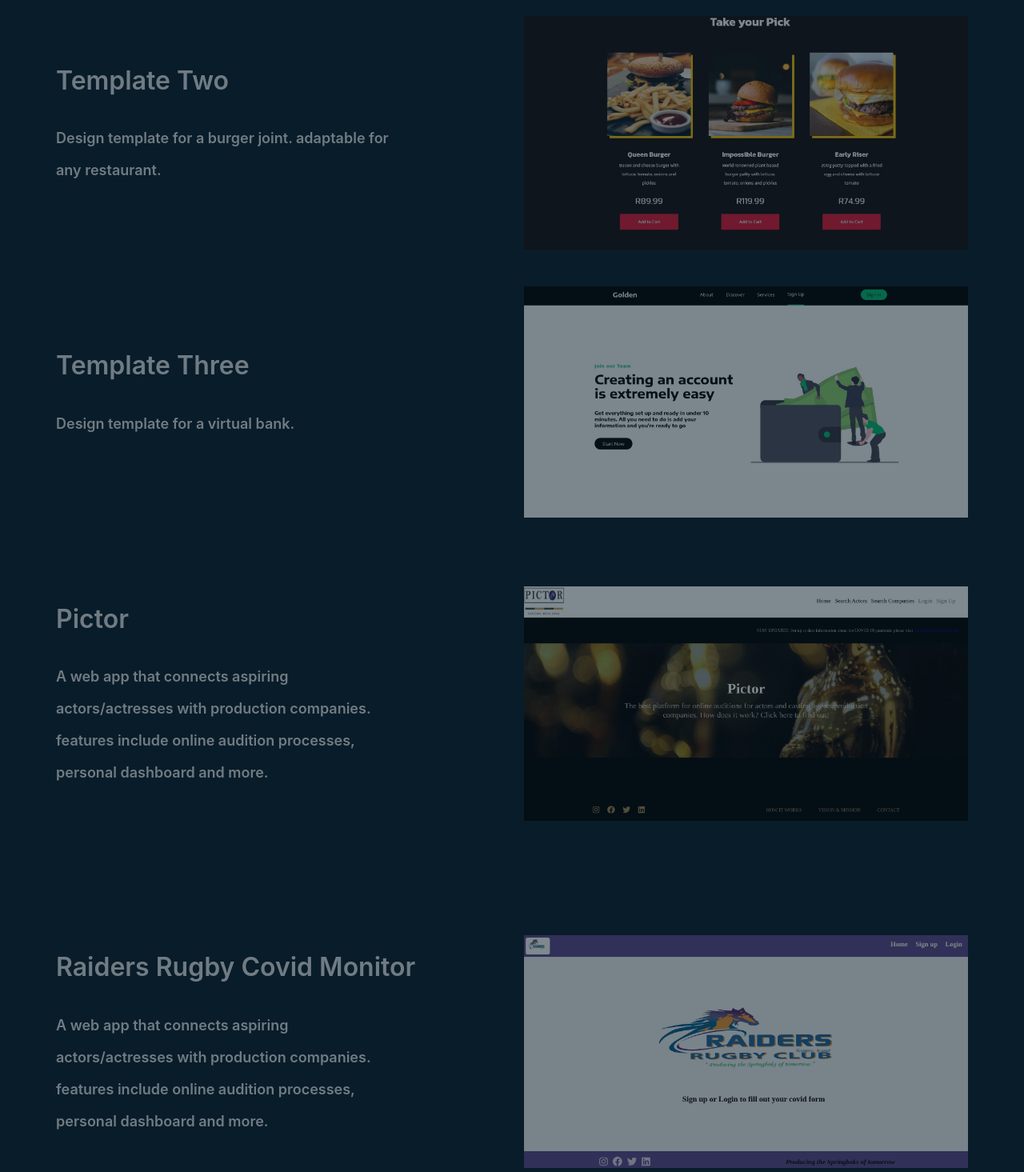
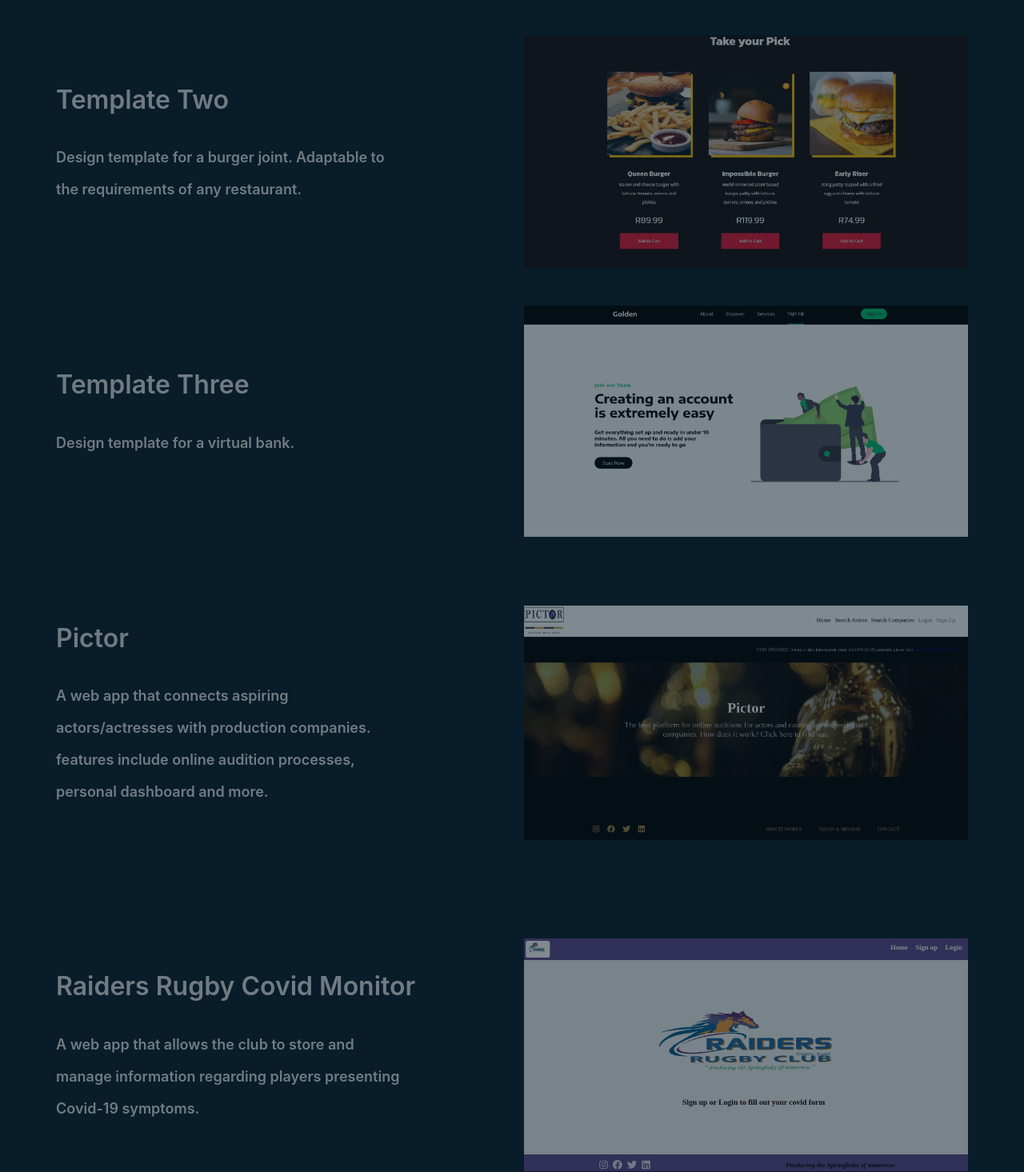
Before and after one commit to NicholasJardine/portfolio-2021, a React (Create React App) app: page / in a window 1280 px wide. Shown: the part 1335-2800 px from the top of the page at 80% size. Built offline with nearby package versions, Linux system fonts and the light colour scheme.

Commit message:
sidebar and more

```diff
--- a/src/components/HeroSection/HeroElements.js
+++ b/src/components/HeroSection/HeroElements.js
@@ -9,7 +9,7 @@ export const HeroContainer = styled.div`
     display:flex;
     justify-content: center;
     padding: 0 3px;
-    height:800px;
+    height:824px;
     position:relative;
     z-index: 1;
 
--- a/src/components/InfoSection/InfoSectionElements.js
+++ b/src/components/InfoSection/InfoSectionElements.js
@@ -98,11 +98,12 @@ export const Heading = styled.h1`
     };
     @media screen and (max-width:480px) {
     font-size:32px;
+    margin-top:-80px;
+
     }
     opacity:0.7;
     @media screen and (max-width:480px) {
         font-size:28px;
-        margin-top:24px;
         margin-bottom:40px;
         }
 `
--- a/src/components/InfoSection/data.js
+++ b/src/components/InfoSection/data.js
@@ -8,9 +8,9 @@ export const homeObjOne = {
     headline: 'Projects',
     description0: 'Design template for the real estate industry.',
     description: 'A web app that connects aspiring actors/actresses with production companies. features include online audition processes, personal dashboard and more. ',
-    description1: 'A webapp that allows the club to store and manage information regarding players presenting Covid-19 symptoms.',
+    description1: 'A web app that allows the club to store and manage information regarding players presenting Covid-19 symptoms.',
     description2: 'Design template for the real estate industry.',
-    description3: 'Design template for a burger joint. adaptable for any restaurant.',
+    description3: 'Design template for a burger joint. Adaptable to the requirements of any restaurant.',
     description4: 'Design template for a virtual bank.',
     buttonLabel: 'View Concept',
     imgStart: false,
--- a/src/components/InfoSection/index.js
+++ b/src/components/InfoSection/index.js
@@ -125,7 +125,7 @@ const InfoSection = ({lightBg, img, img2, id, imgStart, description,description0
 <TextWrapper>
     {/* <TopLine lightText={lightText}>{topLine}</TopLine> */}
     <Heading2 lightText={lightText}>{projectTitle5}</Heading2>
-    <Subtitle darkText={darkText}>{description}</Subtitle>
+    <Subtitle darkText={darkText}>{description1}</Subtitle>
 </TextWrapper>
 
 </Column1>
--- a/src/components/Sidebar/index.js
+++ b/src/components/Sidebar/index.js
@@ -12,23 +12,18 @@ const Sidebar = ({isOpen, toggle}) => {
 
                 <SidebarMenu>
                     <SidebarLink to="about" onClick={toggle}>
-                        About
+                        Work
                     </SidebarLink>
                     <SidebarLink to="discover" onClick={toggle}>
-                        Discover
+                        Contact
                     </SidebarLink>
 
                     <SidebarLink to="services" onClick={toggle}>
                         Services
                     </SidebarLink>
 
-                    <SidebarLink to="signup" onClick={toggle}>
-                        Sign Up
-                    </SidebarLink>
                 </SidebarMenu>
-                <SideBtnWrap>
-                    <SidebarRoute to="/SignIn"> Sign In</SidebarRoute>
-                </SideBtnWrap>
+
             </SidebarWrapper>
         </SidebarContainer>
 
```
